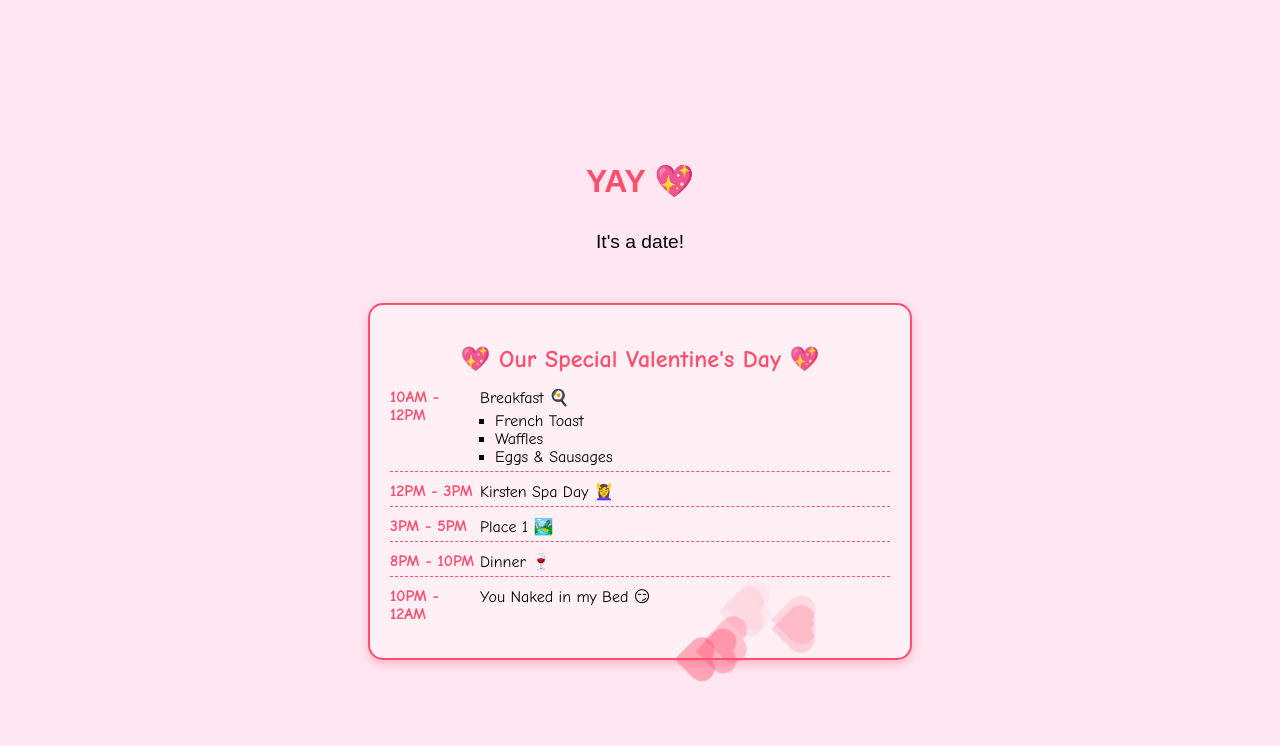
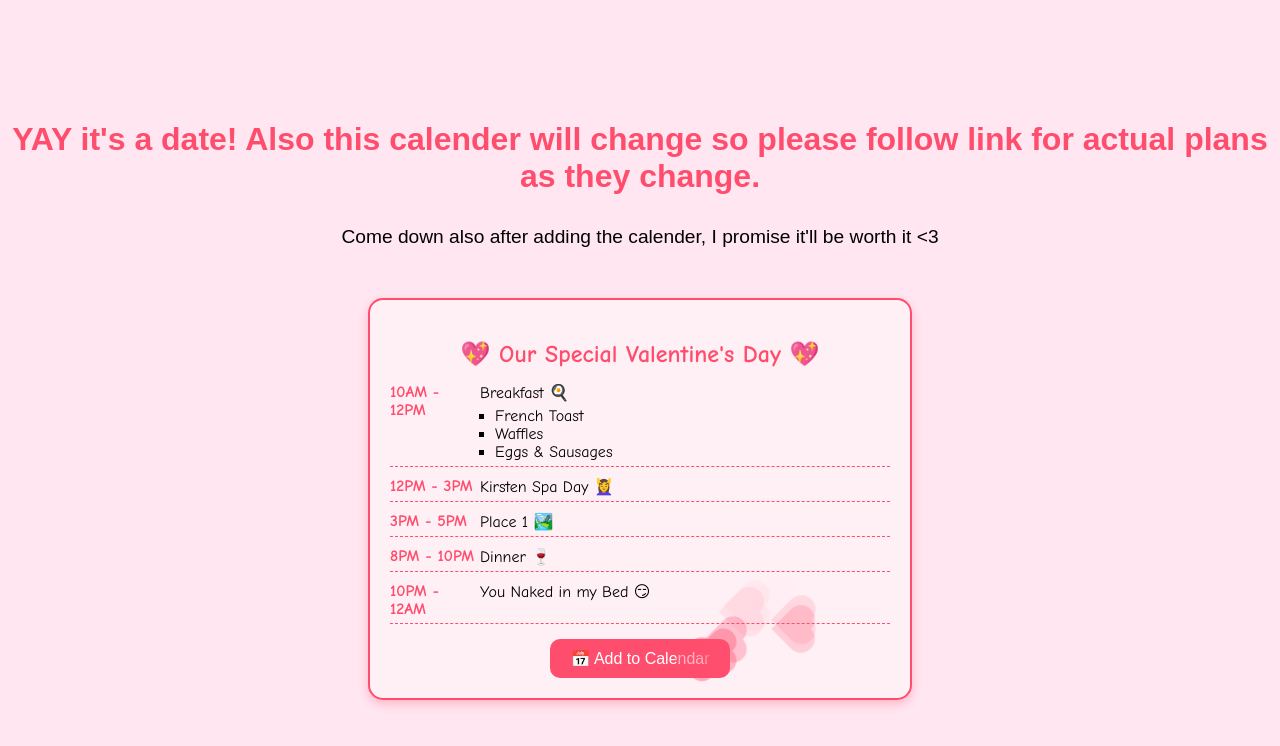
Before and after one commit to hassan1921/Kirsten-Valentine, a plain HTML site: page index.html in a window 1280 px wide. Both pictures are taken after a click on the button "Yes". Drawn offline with Linux system fonts and the light colour scheme.

Commit message:
Update index.html

```diff
--- a/index.html
+++ b/index.html
@@ -141,6 +141,10 @@
         list-style-type: square;
       }
 
+      #addCalendarBtn button:hover {
+  transform: scale(1.1);
+}
+
     </style>
   </head>
 
@@ -149,7 +153,7 @@
     <img id="mainImage" src="gojo_valentine.jpeg" alt="Valentine">
 
     <h1 id="question">Will you be my Valentine?</h1>
-    <p id="message">Hello Beautiful?</p>
+    <p id="message">Hello LOML this didnt take me 2 weeks at all haha <3 </p>
 
     <!-- Button container -->
     <div id="buttonsContainer">
@@ -190,6 +194,20 @@
   <div class="calendar-row">
     <div class="calendar-time">10PM - 12AM</div>
     <div class="calendar-event">You Naked in my Bed 😏</div>
+  </div>
+  <div style="text-align:center; margin-top: 15px;">
+  <a id="addCalendarBtn" href="YOUR_SHARED_CALENDAR_LINK" target="_blank">
+    <button style="
+      background-color: #ff4d6d;
+      color: white;
+      border: none;
+      padding: 10px 20px;
+      font-size: 16px;
+      border-radius: 10px;
+      cursor: pointer;
+      transition: transform 0.2s;
+    ">📅 Add to Calendar</button>
+  </a>
   </div>
 </div>
 
@@ -244,8 +262,8 @@
       // Yes being clicked
       /* Add Date info maybe try calender add */
       Yesbtn.onclick = function() {
-        question.innerText = "YAY 💖";
-        message.innerText = "It's a date!";
+        question.innerText = "YAY it's a date! Also this calender will change so please follow link for actual plans as they change.";
+        message.innerText = "Come down also after adding the calender, I promise it'll be worth it <3";
         Yesbtn.style.display = "none";
         Nobtn.style.display = "none";
 
```
